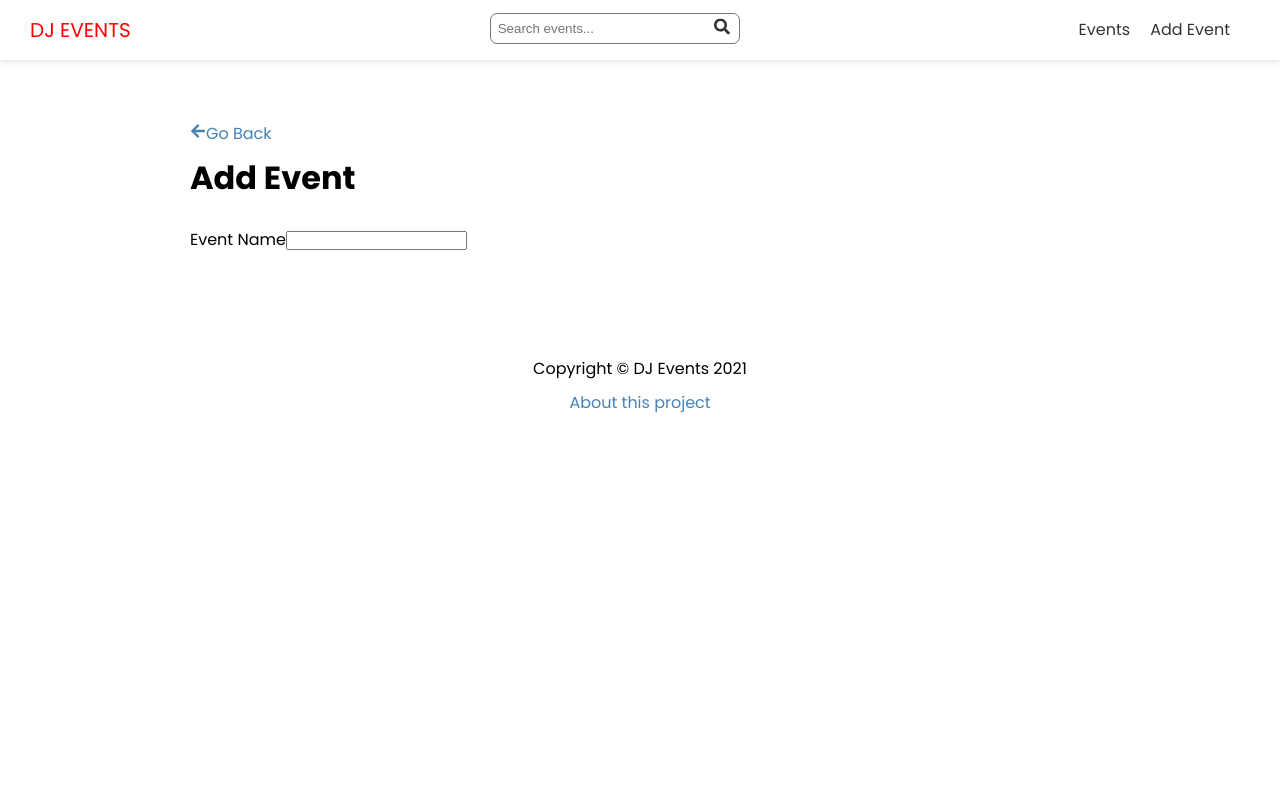
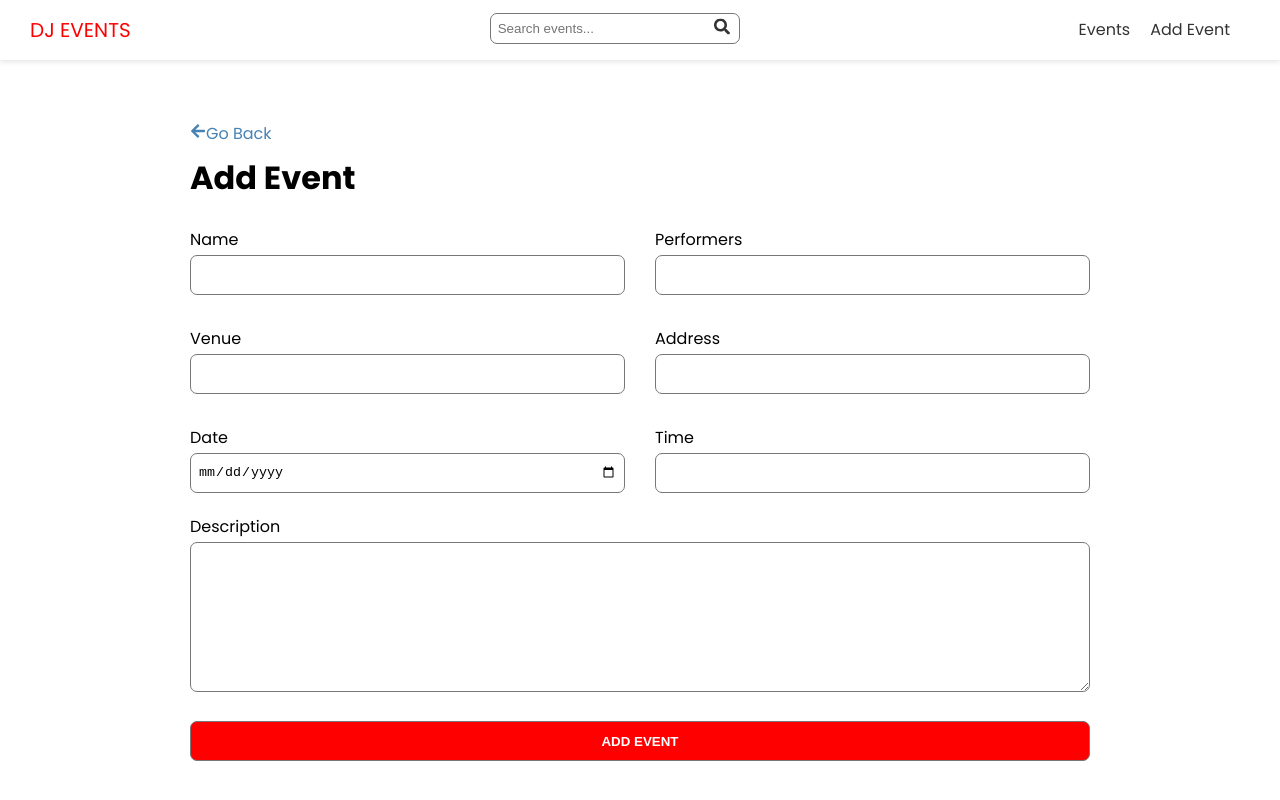
Before and after one commit to aleksandar-ristic-zz/Fun-Cookies-and-Games, a Next.js app: page /events/add in a window 1280 px wide. Shown: the top 800 px of the page. Built offline with nearby package versions, Linux system fonts and the light colour scheme; no server answers.

Commit message:
Added func to add event

```diff
--- a/package.json
+++ b/package.json
@@ -13,7 +13,8 @@
     "qs": "^6.10.1",
     "react": "17.0.2",
     "react-dom": "17.0.2",
-    "react-icons": "^4.2.0"
+    "react-icons": "^4.2.0",
+    "react-toastify": "^7.0.4"
   },
   "devDependencies": {
     "eslint": "7.29.0",
--- a/pages/events/add.js
+++ b/pages/events/add.js
@@ -1,3 +1,5 @@
+import { ToastContainer, toast } from 'react-toastify'
+import 'react-toastify/dist/ReactToastify.css'
 import { useState } from 'react'
 import { useRouter } from 'next/router'
 import Link from 'next/link'
@@ -18,9 +20,29 @@ export default function AddEventPage() {
 	})
 	const router = useRouter()
 
-	const handleSubmit = e => {
+	const handleSubmit = async e => {
 		e.preventDefault()
-		console.log('submitted')
+
+		const hasEmptyFields = Object.values(values).some(element => element === '')
+
+		if (hasEmptyFields) {
+			toast.error('Please fill in all event fields')
+		}
+
+		const res = await fetch(`${API_URL}/events`, {
+			method: 'POST',
+			headers: {
+				'Content-Type': 'application/json'
+			},
+			body: JSON.stringify(values)
+		})
+
+		if (!res.ok) {
+			toast.error('Oh no! Something went wrong')
+		} else {
+			const evt = await res.json()
+			router.push(`/events/${evt.slug}`)
+		}
 	}
 
 	const handleInputChange = e => {
@@ -37,10 +59,13 @@ export default function AddEventPage() {
 				</a>
 			</Link>
 			<h1>Add Event</h1>
-			<form onSubmit={handleSubmit}>
+
+			<ToastContainer position='top-center' draggable />
+
+			<form className={styles.form} onSubmit={handleSubmit}>
 				<div className={styles.grid}>
 					<div>
-						<label htmlFor='name'>Event Name</label>
+						<label htmlFor='name'>Name</label>
 						<input
 							type='text'
 							id='name'
@@ -49,7 +74,75 @@ export default function AddEventPage() {
 							onChange={handleInputChange}
 						/>
 					</div>
+
+					<div>
+						<label htmlFor='performers'>Performers</label>
+						<input
+							type='text'
+							id='performers'
+							name='performers'
+							value={values.performers}
+							onChange={handleInputChange}
+						/>
+					</div>
+
+					<div>
+						<label htmlFor='venue'>Venue</label>
+						<input
+							type='text'
+							id='venue'
+							name='venue'
+							value={values.venue}
+							onChange={handleInputChange}
+						/>
+					</div>
+
+					<div>
+						<label htmlFor='address'>Address</label>
+						<input
+							type='text'
+							id='address'
+							name='address'
+							value={values.address}
+							onChange={handleInputChange}
+						/>
+					</div>
+
+					<div>
+						<label htmlFor='date'>Date</label>
+						<input
+							type='date'
+							id='date'
+							name='date'
+							value={values.name}
+							onChange={handleInputChange}
+						/>
+					</div>
+
+					<div>
+						<label htmlFor='name'>Time</label>
+						<input
+							type='text'
+							id='time'
+							name='time'
+							value={values.time}
+							onChange={handleInputChange}
+						/>
+					</div>
 				</div>
+
+				<div>
+					<label htmlFor='description'>Description</label>
+					<textarea
+						type='text'
+						name='description'
+						id='description'
+						value={values.description}
+						onChange={handleInputChange}
+					></textarea>
+				</div>
+
+				<input type='submit' value='Add Event' className='btn' />
 			</form>
 		</Layout>
 	)
--- a/styles/Form.module.css
+++ b/styles/Form.module.css
@@ -1,19 +1,33 @@
 .form label {
 	display: block;
 }
+.form textarea,
 .form input {
 	width: 100%;
+	padding: 7px;
+	border: 1px #777 solid;
+	border-radius: 7px;
+	outline: 1px solid transparent;
+	outline-offset: 3px;
+	transition: 0.3s outline-offset ease-in;
+}
+.form input {
 	height: 40px;
-	padding: 5px;
 }
 .form textarea {
-	width: 100%;
 	height: 150px;
+}
+.form textarea:focus,
+.form input:focus {
+	outline: 2px solid red;
+	outline-offset: -1px;
 }
 .form input[type='submit'] {
 	display: block;
 	width: 100%;
 	margin: 20px 0 30px;
+	text-transform: uppercase;
+	font-weight: 600;
 }
 .form .file {
 	border: 1px solid #ccc;
```
Also changed, not shown: 1 other file (tests, documents, lock files or other folders).
